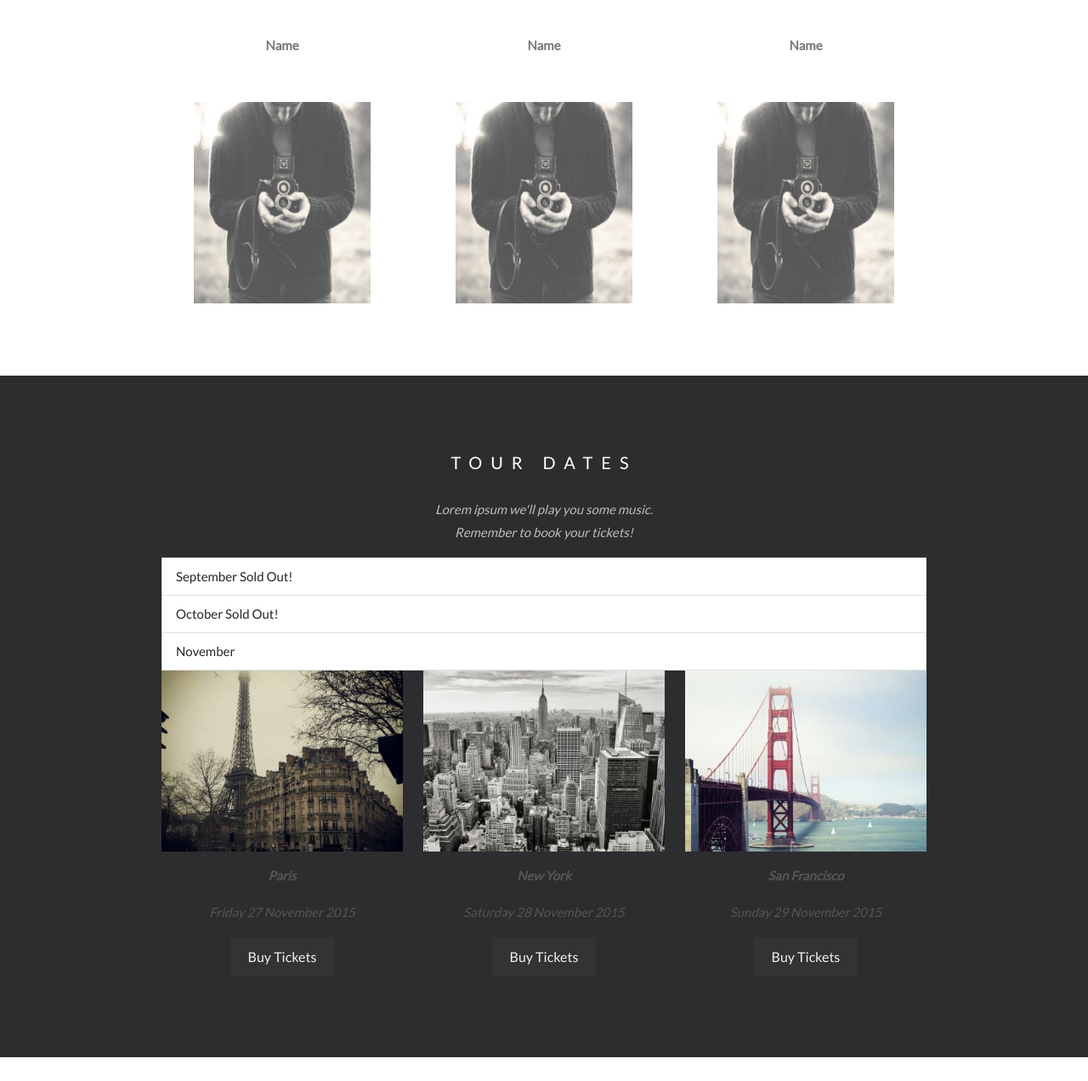
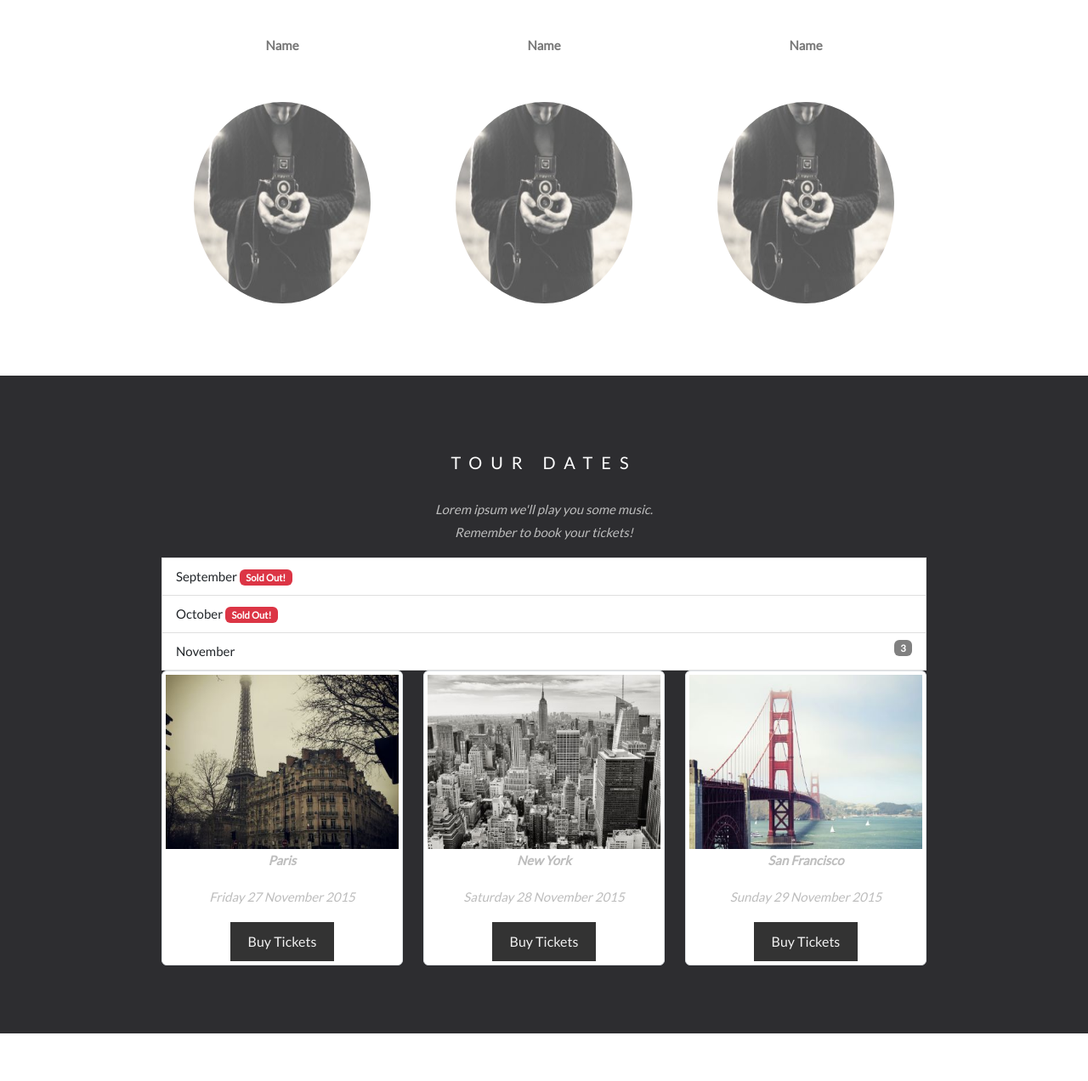
Before and after one commit to varadib02/band, a plain HTML site: page index.html in a window 1280 px wide. Shown: the part 1268-2540 px from the top of the page at 85% size. Drawn offline with nearby package versions, Linux system fonts and the light colour scheme.

Commit message:
circle and badge

```diff
--- a/index.html
+++ b/index.html
@@ -91,7 +91,7 @@
     <div class="col-sm-4">
       <p class="text-center"><strong>Name</strong></p><br>
       <a href="#demo" data-toggle="collapse">
-        <img src="bandmember.jpg" class="img-circle person" alt="Random Name" width="255" height="255">
+        <img src="bandmember.jpg" class="rounded-circle person" alt="Random Name" width="255" height="255">
       </a>
       <div id="demo" class="collapse">
         <p>Guitarist and Lead Vocalist</p>
@@ -102,7 +102,7 @@
     <div class="col-sm-4">
       <p class="text-center"><strong>Name</strong></p><br>
       <a href="#demo2" data-toggle="collapse">
-        <img src="bandmember.jpg" class="img-circle person" alt="Random Name" width="255" height="255">
+        <img src="bandmember.jpg" class="rounded-circle person" alt="Random Name" width="255" height="255">
       </a>
       <div id="demo2" class="collapse">
         <p>Drummer</p>
@@ -113,7 +113,7 @@
     <div class="col-sm-4">
       <p class="text-center"><strong>Name</strong></p><br>
       <a href="#demo3" data-toggle="collapse">
-        <img src="bandmember.jpg" class="img-circle person" alt="Random Name" width="255" height="255">
+        <img src="bandmember.jpg" class="rounded-circle  person" alt="Random Name" width="255" height="255">
       </a>
       <div id="demo3" class="collapse">
         <p>Bass player</p>
@@ -130,14 +130,14 @@
     <h3 class="text-center">TOUR DATES</h3>
     <p class="text-center">Lorem ipsum we'll play you some music.<br> Remember to book your tickets!</p>
     <ul class="list-group">
-      <li class="list-group-item">September <span class="label label-danger">Sold Out!</span></li>
-      <li class="list-group-item">October <span class="label label-danger">Sold Out!</span></li>
-      <li class="list-group-item">November <span class="badge">3</span></li>
+      <li class="list-group-item">September <span class="badge bg-danger">Sold Out!</span></li>
+      <li class="list-group-item">October <span class="badge bg-danger">Sold Out!</span></li>
+      <li class="list-group-item">November <span class="badge float-end">3</span></li>
     </ul>
 
     <div class="row text-center">
       <div class="col-sm-4">
-        <div class="thumbnail">
+        <div class="img-thumbnail">
           <img src="paris.jpg" alt="Paris" width="400" height="300">
           <p><strong>Paris</strong></p>
           <p>Friday 27 November 2015</p>
@@ -145,7 +145,7 @@
         </div>
       </div>
       <div class="col-sm-4">
-        <div class="thumbnail">
+        <div class="img-thumbnail">
           <img src="newyork.jpg" alt="New York" width="400" height="300">
           <p><strong>New York</strong></p>
           <p>Saturday 28 November 2015</p>
@@ -153,7 +153,7 @@
         </div>
       </div>
       <div class="col-sm-4">
-        <div class="thumbnail">
+        <div class="img-thumbnail">
           <img src="sanfran.jpg" alt="San Francisco" width="400" height="300">
           <p><strong>San Francisco</strong></p>
           <p>Sunday 29 November 2015</p>
--- a/style.css
+++ b/style.css
@@ -139,6 +139,9 @@ body {
   .form-control {
     border-radius: 0;
   }
+  .float-end{
+    background-color: gray;
+  }
   textarea {
     resize: none;
   }
```
